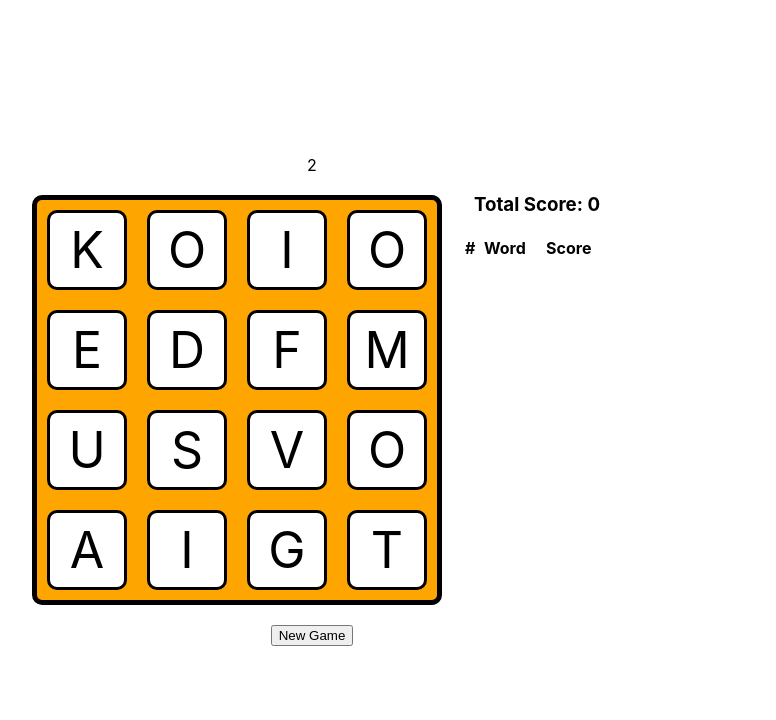
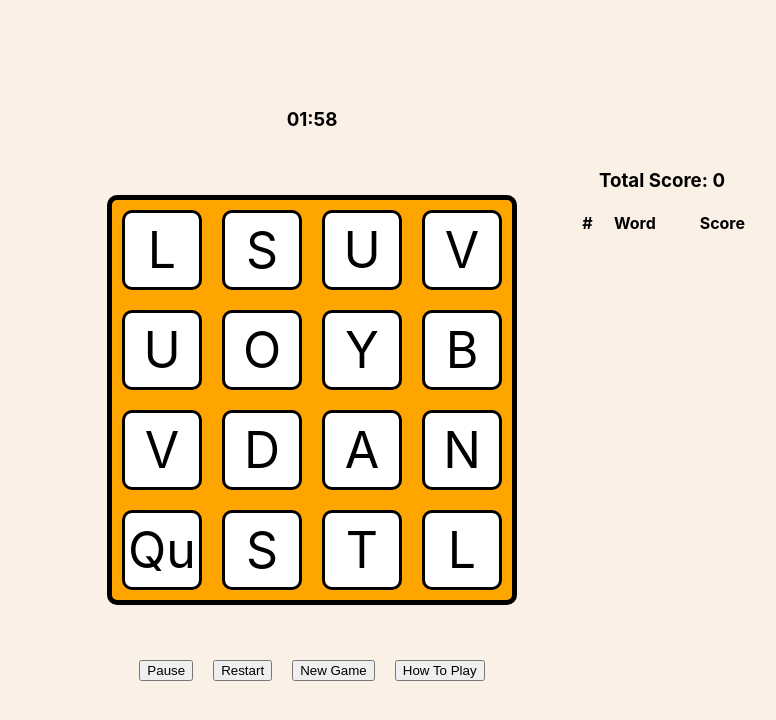
Before and after one commit to JamesErrington/boggle, a React (Create React App) app: page / in a window 1280 px wide. Both pictures are taken after a click on the button "New Game". Shown: the top 720 px of the page, without its empty margins (328-1104 px from the left). Built offline with nearby package versions, Linux system fonts and the light colour scheme.

Commit message:
Working single player game

```diff
--- a/src/App.css
+++ /dev/null
@@ -1,47 +0,0 @@
-.App {
-  width: 100vw;
-  height: 100vh;
-  display: flex;
-  justify-content: center;
-  align-items: center;
-  flex-direction: column;
-}
-
-.game {
-  display: flex;
-  flex-direction: row;
-}
-
-.board {
-  display: flex;
-  flex-wrap: wrap;
-  margin: 20px;
-  border: 5px solid black;
-  border-radius: 10px;
-  background-color: orange;
-  text-align: center;
-}
-
-.square {
-  box-sizing: border-box;
-  display: flex;
-  justify-content: center;
-  align-items: center;
-  text-transform: capitalize;
-  user-select: none;
-  border-radius: 10px;
-}
-
-.score-table-container {
-  width: 150px;
-  text-align: center;
-}
-
-.score-table {
-  width: 100%;
-  text-align: left;
-}
-
-.word-list-list {
-  text-align: left;
-}
--- /dev/null
+++ b/src/App.scss
@@ -0,0 +1,125 @@
+.App {
+  width: 100vw;
+  height: 100vh;
+  display: flex;
+  justify-content: center;
+  align-items: center;
+  flex-direction: column;
+  background-color: linen;
+}
+
+.how-to-play-modal {
+  position: absolute;
+  width: 400px;
+  height: 600px;
+  display: flex;
+  flex-direction: column;
+  align-items: center;
+  border-radius: 20px;
+  border: 5px solid black;
+  background-color: ivory;
+
+  h2 {
+    margin-bottom: 0;
+  }
+
+  .how-to-play-rules {
+    height: 70%;
+  }
+}
+
+.main-splash {
+  display: flex;
+  flex-direction: column;
+  justify-content: center;
+  align-items: center;
+
+  button {
+    margin: 10px;
+  }
+}
+
+.game {
+  width: 100%;
+  height: 100%;
+  display: grid;
+  grid-template-rows: 1fr [top] 500px [bottom] 1fr;
+  grid-template-columns: 1fr [left] 500px [right] 1fr;
+
+  .board-container {
+    grid-row: top / bottom;
+    grid-column: left / right;
+    display: flex;
+    justify-content: center;
+    align-items: center;
+
+    .board {
+      display: flex;
+      flex-wrap: wrap;
+      margin: 20px;
+      border: 5px solid black;
+      border-radius: 10px;
+      background-color: orange;
+      text-align: center;
+
+      .square {
+        box-sizing: border-box;
+        display: flex;
+        justify-content: center;
+        align-items: center;
+        text-transform: capitalize;
+        user-select: none;
+        border-radius: 10px;
+      }
+    }
+  }
+
+  .score-container {
+    grid-row: top / bottom;
+    grid-column: right;
+    display: flex;
+    justify-content: left;
+    align-items: center;
+
+    .score-table-container {
+      width: 200px;
+      text-align: center;
+      height: 100%;
+
+      .score-table {
+        width: 100%;
+        text-align: center;
+
+        tr {
+          th:nth-of-type(1) {
+            width: 45px;
+          }
+
+          th:nth-of-type(2),
+          td:nth-of-type(2) {
+            text-align: left;
+          }
+        }
+      }
+    }
+  }
+
+  .game-controls-container {
+    grid-row: bottom;
+    grid-column: left / right;
+    display: flex;
+    justify-content: center;
+
+    button {
+      margin: 10px;
+    }
+  }
+
+  .timer-container {
+    grid-row: 1;
+    grid-column: left / right;
+    display: flex;
+    justify-content: center;
+    align-items: flex-end;
+  }
+}
--- a/src/App.tsx
+++ b/src/App.tsx
@@ -1,44 +1,29 @@
 import React, { useEffect } from "react"
 import type { FunctionComponent } from "react"
 
-import { Board } from "./components/Board"
-import { ScoreTable } from "./components/ScoreTable"
+import { MainSplash } from "./components/MainSplash"
+import { GameContainer } from "./components/GameContainer"
 
 import { useBoggleDispatch, useBoggleState } from "./context"
-import "./App.css"
+import "./App.scss"
 import { loadDictionary } from "./utils"
+import { HowToPlayModal } from "./components/HowToPlayModal"
 
 export const App: FunctionComponent = () => {
-  const { timer } = useBoggleState()
+  const { inGame } = useBoggleState()
   const dispatch = useBoggleDispatch()
 
-  function handleClick() {
-    dispatch({ type: "NewGame" })
-  }
-
   useEffect(() => {
-    loadDictionary().then(payload => {
+    loadDictionary().then(payload =>
       dispatch({ type: "LoadDictionary", payload })
-      dispatch({ type: "NewGame" })
-    })
-  }, [dispatch])
-
-  useEffect(() => {
-    const timer = setInterval(() => {
-      dispatch({ type: "TickTimer" })
-    }, 1000)
-
-    return () => clearInterval(timer)
+    )
   }, [dispatch])
 
   return (
     <div className="App">
-      {timer}
-      <div className="game">
-        <Board size={400} />
-        <ScoreTable />
-      </div>
-      <button onClick={handleClick}>New Game</button>
+      {!inGame && <MainSplash />}
+      {inGame && <GameContainer />}
+      <HowToPlayModal />
     </div>
   )
 }
--- a/src/components/Board.tsx
+++ b/src/components/Board.tsx
@@ -7,6 +7,7 @@ import { useBoggleDispatch, useBoggleState } from "../context"
 
 interface Props {
   size: number
+  disabled: boolean
 }
 
 function getIndex(element: HTMLElement) {
@@ -17,17 +18,23 @@ function getIndex(element: HTMLElement) {
   return parseInt(index)
 }
 
-export const Board: FunctionComponent<Props> = React.memo(({ size }) => {
-  const { board, currentWordIndexes } = useBoggleState()
+export const Board: FunctionComponent<Props> = React.memo(
+  ({ size, disabled }) => {
+    const { board, currentWordIndexes, paused } = useBoggleState()
     const dispatch = useBoggleDispatch()
 
     const squareSize = size / 4
     const style = {
       width: size,
-    height: size
+      height: size,
+      opacity: disabled ? "50%" : "100%"
     }
 
     function handleMouseDown(event: any) {
+      if (disabled || paused) {
+        return
+      }
+
       const index = getIndex(event.target)
       if (index !== null) {
         dispatch({ type: "StartWord", payload: index })
@@ -52,8 +59,10 @@ export const Board: FunctionComponent<Props> = React.memo(({ size }) => {
             size={squareSize}
             letter={letter}
             selected={currentWordIndexes.includes(i)}
+            paused={paused}
           />
         ))}
       </div>
     )
-})
+  }
+)
--- /dev/null
+++ b/src/components/GameContainer.tsx
@@ -0,0 +1,76 @@
+import React, { useEffect, useState } from "react"
+import type { FunctionComponent } from "react"
+
+import { Board } from "./Board"
+import { ScoreTable } from "./ScoreTable"
+
+import { useBoggleDispatch, useBoggleState } from "../context"
+
+function formatTimer(seconds: number) {
+  return new Date(seconds * 1000).toTimeString().substr(3, 5)
+}
+
+interface Props {}
+
+export const GameContainer: FunctionComponent<Props> = () => {
+  const { timer, paused } = useBoggleState()
+  const dispatch = useBoggleDispatch()
+  const [interval, setTimerInterval] = useState<NodeJS.Timeout | null>(null)
+
+  const formattedTimer = formatTimer(timer)
+
+  function handlePauseClick() {
+    dispatch({ type: "TogglePaused", payload: !paused })
+  }
+
+  function handleNewGameClick() {
+    dispatch({ type: "NewGame" })
+  }
+
+  function handleRestartClick() {
+    dispatch({ type: "RestartGame" })
+  }
+
+  function handleHTPClick() {
+    dispatch({ type: "ToggleModal" })
+  }
+
+  useEffect(() => {
+    const timerInterval = setInterval(() => {
+      dispatch({ type: "TickTimer" })
+    }, 1000)
+    setTimerInterval(timerInterval)
+
+    return () => clearInterval(timerInterval)
+  }, [dispatch])
+
+  useEffect(() => {
+    if ((timer <= 0 || paused) && interval !== null) {
+      clearInterval(interval)
+    }
+  }, [timer, paused])
+
+  return (
+    <div className="game">
+      <div className="timer-container">
+        <h3>{formattedTimer}</h3>
+      </div>
+      <div className="board-container">
+        <Board size={400} disabled={timer <= 0} />
+      </div>
+      <div className="score-container">
+        <ScoreTable />
+      </div>
+      <div className="game-controls-container">
+        <div>
+          <button onClick={handlePauseClick} disabled={timer <= 0}>
+            {paused ? "Unpause" : "Pause"}
+          </button>
+          <button onClick={handleRestartClick}>Restart</button>
+          <button onClick={handleNewGameClick}>New Game</button>
+          <button onClick={handleHTPClick}>How To Play</button>
+        </div>
+      </div>
+    </div>
+  )
+}
--- /dev/null
+++ b/src/components/HowToPlayModal.tsx
@@ -0,0 +1,28 @@
+import React from "react"
+import type { FunctionComponent } from "react"
+
+import { useBoggleDispatch, useBoggleState } from "../context"
+
+interface Props {}
+
+export const HowToPlayModal: FunctionComponent<Props> = () => {
+  const { modalOpen } = useBoggleState()
+  const dispatch = useBoggleDispatch()
+
+  function handleCloseClick() {
+    dispatch({ type: "ToggleModal" })
+  }
+
+  return (
+    <div
+      className="how-to-play-modal"
+      style={{ display: modalOpen ? "flex" : "none" }}
+    >
+      <h2>Boggle</h2>
+      <h3>How To Play</h3>
+      <div className="how-to-play-rules">It's Boggle. You'll work it out</div>
+
+      <button onClick={handleCloseClick}>Close</button>
+    </div>
+  )
+}
--- /dev/null
+++ b/src/components/MainSplash.tsx
@@ -0,0 +1,28 @@
+import React from "react"
+import type { FunctionComponent } from "react"
+
+import { useBoggleDispatch } from "../context"
+
+interface Props {}
+
+export const MainSplash: FunctionComponent<Props> = () => {
+  const dispatch = useBoggleDispatch()
+
+  function handleNewGameClick() {
+    dispatch({ type: "NewGame" })
+  }
+
+  function handleHTPClick() {
+    dispatch({ type: "ToggleModal" })
+  }
+
+  return (
+    <div className="main-splash">
+      <h1>Boggle!</h1>
+      <div>
+        <button onClick={handleNewGameClick}>New Game</button>
+        <button onClick={handleHTPClick}>How To Play</button>
+      </div>
+    </div>
+  )
+}
--- a/src/components/Square.tsx
+++ b/src/components/Square.tsx
@@ -7,13 +7,14 @@ interface Props {
   size: number
   letter: string
   selected: boolean
+  paused: boolean
 }
 
 const borderSize = 3
 const marginSize = 10
 
 export const Square: FunctionComponent<Props> = React.memo(
-  ({ index, size, letter, selected }) => {
+  ({ index, size, letter, selected, paused }) => {
     const dispatch = useBoggleDispatch()
 
     const style = {
@@ -36,7 +37,7 @@ export const Square: FunctionComponent<Props> = React.memo(
         data-index={index}
         onMouseEnter={handleMouseEnter}
       >
-        {letter}
+        {paused ? "" : letter}
       </div>
     )
   }
--- a/src/reducers.ts
+++ b/src/reducers.ts
@@ -8,11 +8,22 @@ export interface State {
   currentWordIndexes: number[]
   foundWords: Set<string>
   timer: number
+  inGame: boolean
+  paused: boolean
+  modalOpen: boolean
 }
 
 type Action =
-  | { type: "LoadDictionary"; payload: Set<string> }
+  | {
+      type: "LoadDictionary"
+      payload: Set<string>
+    }
   | { type: "NewGame" }
+  | { type: "RestartGame" }
+  | {
+      type: "TogglePaused"
+      payload: boolean
+    }
   | {
       type: "StartWord"
       payload: number
@@ -27,6 +38,7 @@ type Action =
   | {
       type: "TickTimer"
     }
+  | { type: "ToggleModal" }
 
 export type Dispatch = ReactDispatch<Action>
 
@@ -35,7 +47,10 @@ export const initialState: State = {
   board: [],
   currentWordIndexes: [],
   foundWords: new Set(),
-  timer: 0
+  timer: 120,
+  inGame: false,
+  paused: false,
+  modalOpen: false
 }
 
 export function boggleReducer(state: State, action: Action) {
@@ -50,7 +65,22 @@ export function boggleReducer(state: State, action: Action) {
       return {
         ...initialState,
         dictionary: state.dictionary,
-        board: generateBoard()
+        board: generateBoard(),
+        inGame: true
+      }
+    }
+    case "RestartGame": {
+      return {
+        ...initialState,
+        dictionary: state.dictionary,
+        board: state.board,
+        inGame: true
+      }
+    }
+    case "TogglePaused": {
+      return {
+        ...state,
+        paused: action.payload
       }
     }
     case "StartWord": {
@@ -86,7 +116,7 @@ export function boggleReducer(state: State, action: Action) {
       const { payload } = action
       // If the selected square is the one we just came from, we remove the last selection
       const [last, ...rest] = [...currentWordIndexes].reverse()
-      if(payload === currentWordIndexes[currentWordIndexes.length - 2]) {
+      if (payload === currentWordIndexes[currentWordIndexes.length - 2]) {
         return {
           ...state,
           currentWordIndexes: rest.reverse()
@@ -104,7 +134,13 @@ export function boggleReducer(state: State, action: Action) {
     case "TickTimer": {
       return {
         ...state,
-        timer: state.timer + 1
+        timer: state.timer - 1
+      }
+    }
+    case "ToggleModal": {
+      return {
+        ...state,
+        modalOpen: !state.modalOpen
       }
     }
     default: {
```
Also changed, not shown: package.json (+7 -2 lines), 1 other file (tests, documents, lock files or other folders). Lines whose indentation alone changed are shown as unchanged.
